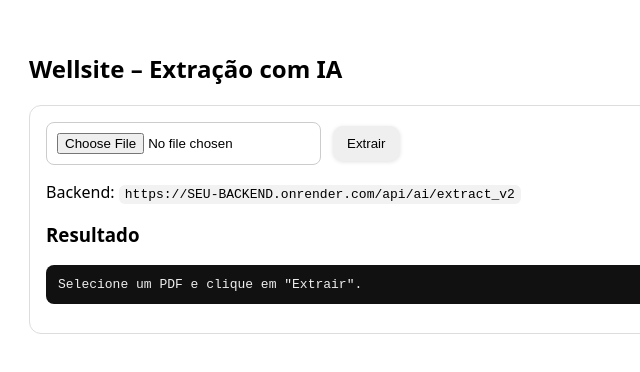
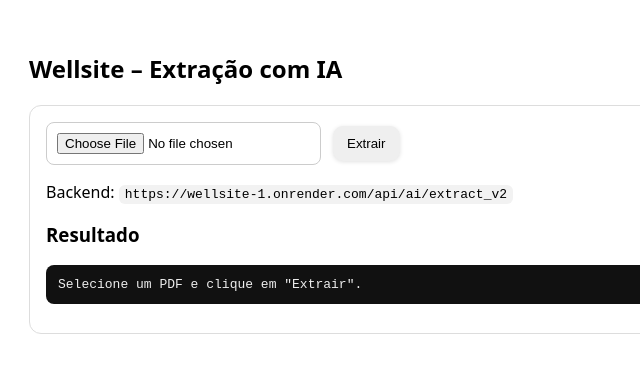
Before and after one commit to operacaogepetroleo-ctrl/wellsite, a plain HTML site: page docs/index.html in a window 1280 px wide. Shown: the full height of the page, 3-643 px from the left. Drawn offline with Linux system fonts and the light colour scheme.

Commit message:
Update index.html

```diff
--- a/docs/index.html
+++ b/docs/index.html
@@ -28,7 +28,7 @@
 
   <script>
     // TROQUE AQUI pela URL do seu backend no Render:
-    const API_BASE = "https://SEU-BACKEND.onrender.com"; // <<< edite isto
+    const API_BASE = "https://wellsite-1.onrender.com"; // <<< edite isto
     const ENDPOINT = API_BASE + "/api/ai/extract_v2";
     document.getElementById("backend-url").textContent = ENDPOINT;
 
```
